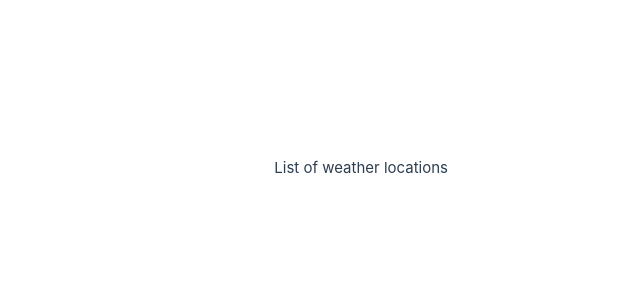
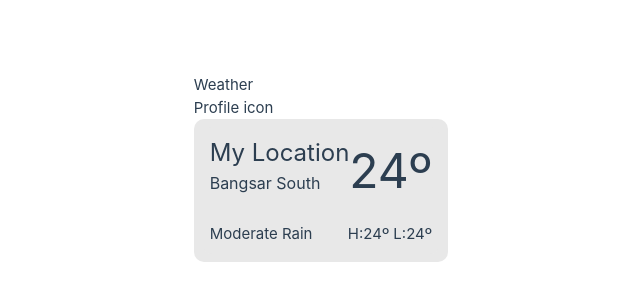
Before and after one commit to zicotann/weather-app, a Vue app: page / in a window 1280 px wide. Shown: the part 232-532 px from the top of the page, without its empty margins (192-832 px from the left). Built offline with nearby package versions, Linux system fonts and the light colour scheme; the HTML template or start-up script is replaced by a standard one.

Commit message:
add: location card to weather list

```diff
--- a/src/views/WeatherListView.vue
+++ b/src/views/WeatherListView.vue
@@ -1,10 +1,21 @@
 <template>
-    <div>
-        <p>List of weather locations</p>
+    <div class="container mx-auto">
+        <div class="flex flex-col space-y-4">
+            <div class="flex justify-between items-center">
+                <h1 class="text-3xl font-bold">Weather</h1>
+                <p>Profile icon</p>
+            </div>
+
+            <div class="card">
+                <LocationCard />
+            </div>
+
+        </div>
     </div>
 </template>
 
 <script setup lang="ts">
+import { LocationCard } from "@/components";
 
 </script>
 
```
